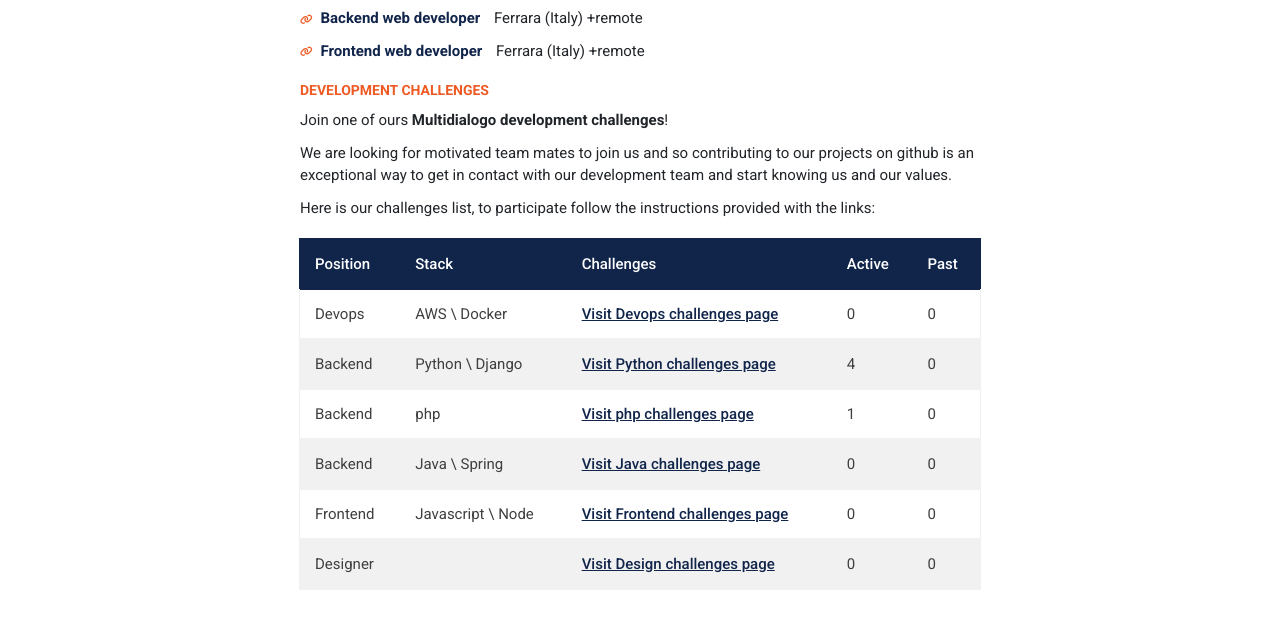
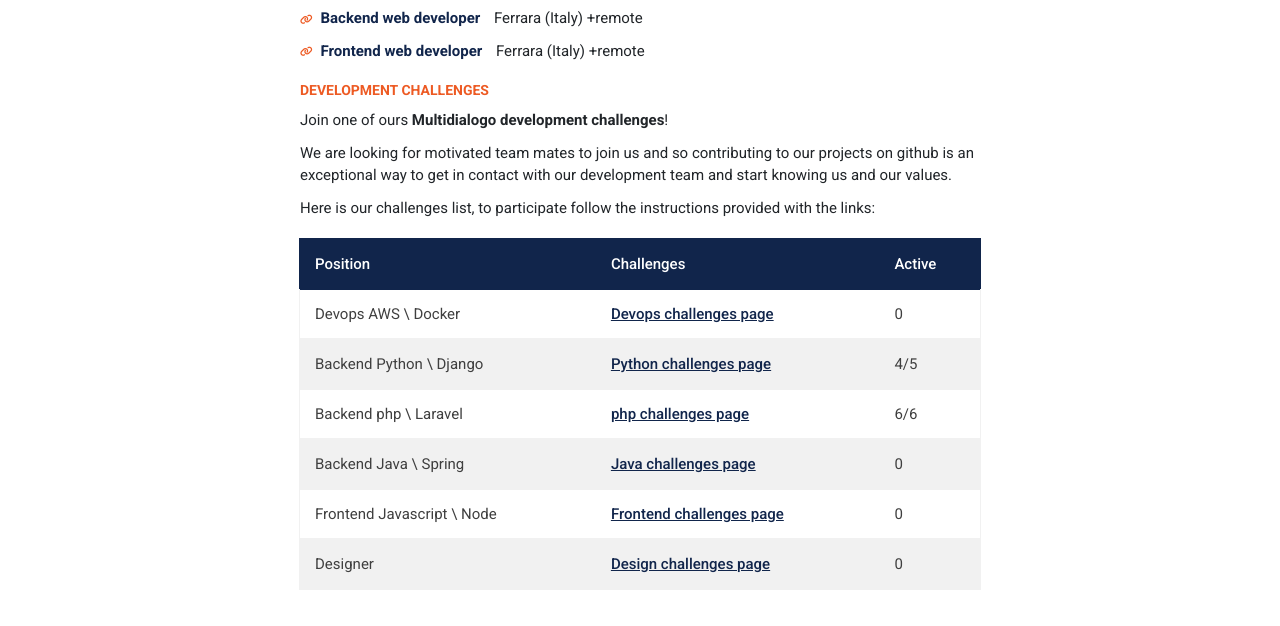
Before and after one commit to Multidialogo/multidialogo.github.io, a plain HTML site: page index.html in a window 1280 px wide. Shown: the part 620-1246 px from the top of the page. Drawn offline with nearby package versions, Linux system fonts and the light colour scheme.

Commit message:
Site update: 2022-03-14 09:03:24 UTC

```diff
--- a/assets/styles/footer.css
+++ b/assets/styles/footer.css
@@ -5,7 +5,7 @@
   color: #11254b;
   background: #f1f1f1; }
   .site-footer > .wrapper {
-    height: 11.5rem; }
+    padding: 3rem; }
     .site-footer > .wrapper .logo {
       display: inline-block; }
       .site-footer > .wrapper .logo > img {
--- a/assets/styles/header.css
+++ b/assets/styles/header.css
@@ -16,7 +16,7 @@
     .site-header #menu > ul {
       position: absolute;
       bottom: -4rem;
-      right: -2rem;
+      right: -1.5rem;
       margin: 0;
       width: 24rem;
       padding: 0 2rem;
--- a/feed.xml
+++ b/feed.xml
@@ -1 +1 @@
-<?xml version="1.0" encoding="utf-8"?><feed xmlns="http://www.w3.org/2005/Atom" ><generator uri="https://jekyllrb.com/" version="3.8.7">Jekyll</generator><link href="https://engineering.multidialogo.it/feed.xml" rel="self" type="application/atom+xml" /><link href="https://engineering.multidialogo.it/" rel="alternate" type="text/html" /><updated>2022-03-09T08:03:58-06:00</updated><id>https://engineering.multidialogo.it/feed.xml</id><title type="html">Multidialogo</title><subtitle>Multidialogo Engineering</subtitle></feed>
+<?xml version="1.0" encoding="utf-8"?><feed xmlns="http://www.w3.org/2005/Atom" ><generator uri="https://jekyllrb.com/" version="3.8.7">Jekyll</generator><link href="https://engineering.multidialogo.it/feed.xml" rel="self" type="application/atom+xml" /><link href="https://engineering.multidialogo.it/" rel="alternate" type="text/html" /><updated>2022-03-14T04:47:15-05:00</updated><id>https://engineering.multidialogo.it/feed.xml</id><title type="html">Multidialogo</title><subtitle>Multidialogo Engineering</subtitle></feed>
--- a/index.html
+++ b/index.html
@@ -46,7 +46,7 @@
                 <li class="d-flex justify-content-between align-items-center"><a href="/challenges/java.html">Java challenges<i class="fa-brands fa-java" style="font-size: 2.4rem;"></i></a></li>
                 <li class="d-flex justify-content-between align-items-center"><a href="/challenges/frontend.html">Frontend challenges<i class="fa-brands fa-html5" style="font-size: 2.1rem;"></i></a></li>
                 <li class="d-flex justify-content-between align-items-center"><a href="/challenges/designer.html">Design challenges<i class="fas fa-bezier-curve"></i></a></li>
-                <li class="d-flex justify-content-between align-items-center"><a href="https://multidialogo.breezy.hr/">Work with us<i class="fas fa-briefcase" style="font-size: 1.8rem;"></i></a></li>
+                <li class="d-flex justify-content-between align-items-center"><a href="https://multidialogo.breezy.hr/" target=”_blank”>Work with us<i class="fas fa-briefcase" style="font-size: 1.8rem;"></i></a></li>
                 <li class="d-flex justify-content-between align-items-center"><a href="">Blog<i class="fas fa-comment-dots" style="font-size: 1.8rem;"></i></a></li>
             </ul>
         </div>
@@ -94,53 +94,39 @@
   <thead>
     <tr>
       <th>Position</th>
-      <th>Stack</th>
       <th>Challenges</th>
       <th>Active</th>
-      <th>Past</th>
     </tr>
   </thead>
   <tbody>
     <tr>
-      <td>Devops</td>
-      <td>AWS \ Docker</td>
-      <td><a href="/challenges/devops.html">Visit Devops challenges page</a></td>
-      <td>0</td>
+      <td>Devops AWS \ Docker</td>
+      <td><a href="/challenges/devops.html">Devops challenges page</a></td>
       <td>0</td>
     </tr>
     <tr>
-      <td>Backend</td>
-      <td>Python \ Django</td>
-      <td><a href="/challenges/python.html">Visit Python challenges page</a></td>
-      <td>4</td>
+      <td>Backend Python \ Django</td>
+      <td><a href="/challenges/python.html">Python challenges page</a></td>
+      <td>4/5</td>
+    </tr>
+    <tr>
+      <td>Backend php \ Laravel</td>
+      <td><a href="/challenges/php.html">php challenges page</a></td>
+      <td>6/6</td>
+    </tr>
+    <tr>
+      <td>Backend Java \ Spring</td>
+      <td><a href="/challenges/java.html">Java challenges page</a></td>
       <td>0</td>
     </tr>
     <tr>
-      <td>Backend</td>
-      <td>php</td>
-      <td><a href="/challenges/php.html">Visit php challenges page</a></td>
-      <td>1</td>
-      <td>0</td>
-    </tr>
-    <tr>
-      <td>Backend</td>
-      <td>Java \ Spring</td>
-      <td><a href="/challenges/java.html">Visit Java challenges page</a></td>
-      <td>0</td>
-      <td>0</td>
-    </tr>
-    <tr>
-      <td>Frontend</td>
-      <td>Javascript \ Node</td>
-      <td><a href="/challenges/frontend.html">Visit Frontend challenges page</a></td>
-      <td>0</td>
+      <td>Frontend Javascript \ Node</td>
+      <td><a href="/challenges/frontend.html">Frontend challenges page</a></td>
       <td>0</td>
     </tr>
     <tr>
       <td>Designer</td>
-      <td> </td>
-      <td><a href="/challenges/designer.html">Visit Design challenges page</a></td>
-      <td>0</td>
+      <td><a href="/challenges/designer.html">Design challenges page</a></td>
       <td>0</td>
     </tr>
   </tbody>
@@ -148,14 +134,14 @@
 
     </div>
 </main><footer class="site-footer">
-    <div class="wrapper wrapper-flex" style="overflow: hidden">
+    <div class="wrapper wrapper-flex d-block d-sm-flex" >
         <a class="logo" href="/"><img class="icon-footer" src="/assets/MD-logo.svg" alt="logo-multidialogo" /></a>
         <div style="margin-left: auto;">
             <span style="font-weight: 600; font-size: 1.4rem;">Multidialogo Srl</span>
             <ul>
                 <li><a href="https://www.multidialogo.it/multidialogo" target=”_blank”><strong>Web:</strong> www.multidialogo.it</a></li>
                 <li><a href="mailto:engineering@multidialogo.it"><strong>Email:</strong> engineering@multidialogo.it</a></li>
-                <li><a class="policy" href="https://www.multidialogo.it/sicurezza/informativa">Privacy policy</a></li>
+                <li><a class="policy" href="https://www.multidialogo.it/sicurezza/informativa" target=”_blank”>Privacy policy</a></li>
             </ul>
         </div>
     </div>
```
Also changed, not shown: 404.html (+3 -3 lines), challenges/designer.html (+3 -3 lines), challenges/devops.html (+3 -3 lines), challenges/frontend.html (+3 -3 lines), challenges/java.html (+45 -4 lines), challenges/php.html (+45 -4 lines), challenges/python.html (+4 -4 lines).
